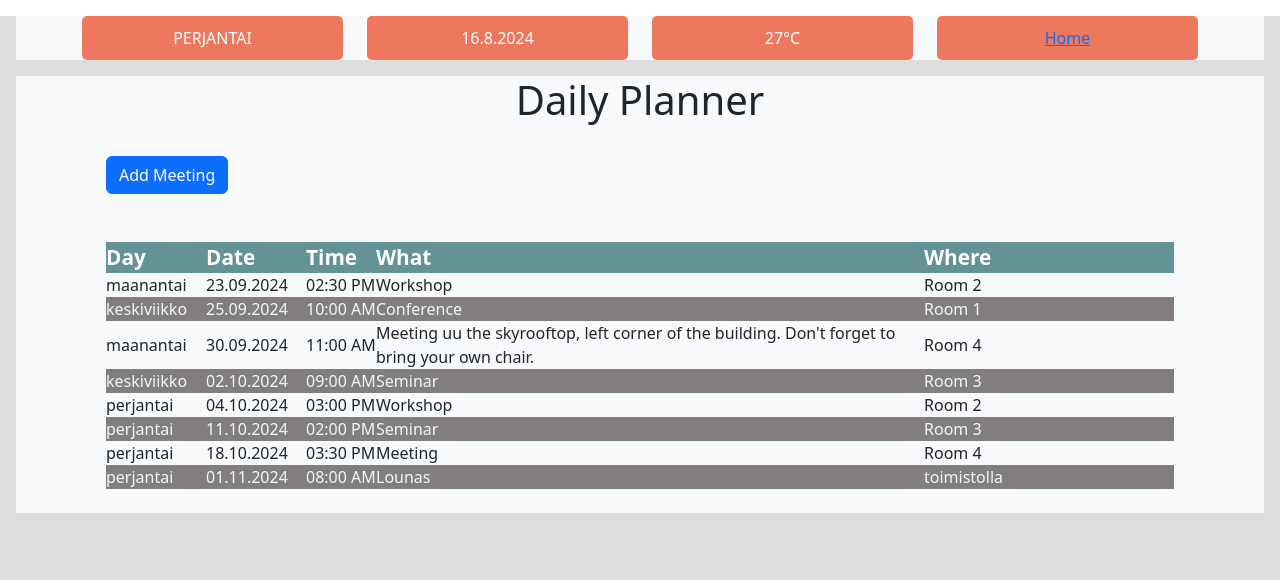
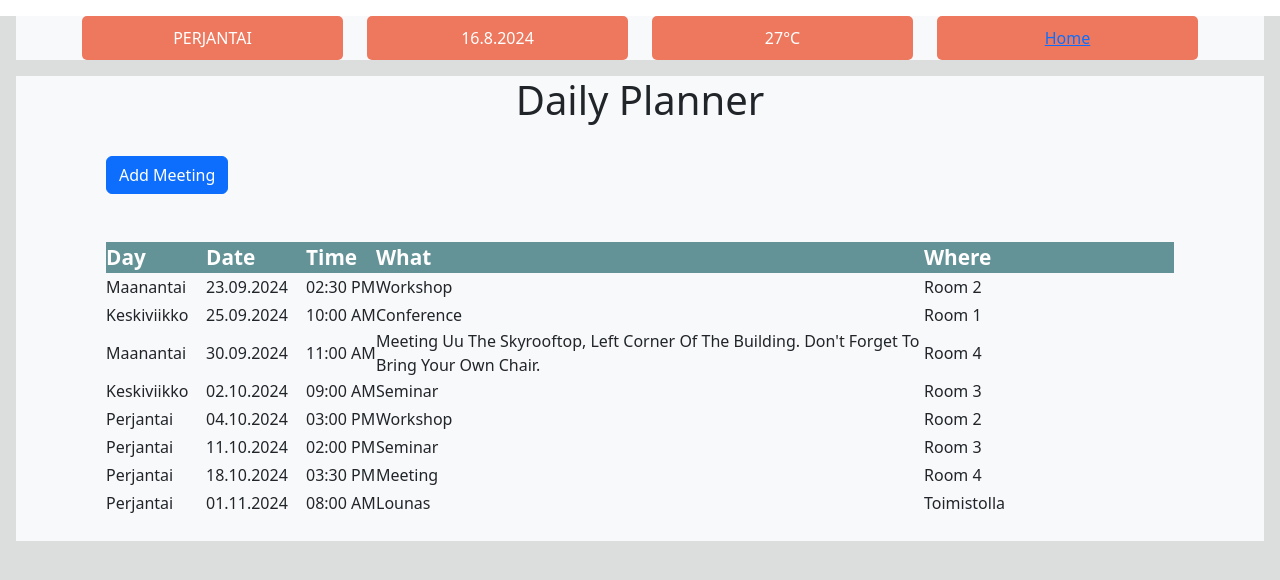
Before and after one commit to mikagitti/DailyPlanner, a Next.js app in the folder dailyplanner/: page /timetable in a window 1280 px wide. Shown: the top 580 px of the page. Built offline with nearby package versions, Linux system fonts and the light colour scheme; data requests are answered from the project's data file.

Commit message:
- Added functionality to show meeting today and tomorrow in different color. Highlight close meetings. - Changed css for rows layout: Font style and row height.

```diff
--- a/dailyplanner/src/app/timetable/components/tableSetup/TableRows.tsx
+++ b/dailyplanner/src/app/timetable/components/tableSetup/TableRows.tsx
@@ -11,16 +11,49 @@ export default function TableRows({ meetings, setSelectedMeeting }: TableBuilder
     return (
         <>
             <tbody className="table-rows">
-                {meetings && meetings.map((item, index) => (
-                    <tr className="table-row" key={index} onClick={() => handleRowClick(item)}>
-                        <td> {getWeekday(item.date)} </td>
-                        <td> {formatDate(item.date)} </td>
-                        <td> {getDigitalTime(item.date)} </td>
-                        <td> {item.event} </td>
-                        <td> {item.location} </td>
-                    </tr>
+                {meetings && meetings.map((item) => (
+                    <ShowTableRow key={item.id} item={item} handleRowClick={handleRowClick} />
                 ))}
             </tbody>
         </>
     );
 }
+
+
+const ShowTableRow = ({ item, handleRowClick }: { item: meetingType, handleRowClick: (item: meetingType) => void }) => {
+    return (
+        <tr className={isTomorrow(item.date)} key={item.id} onClick={() => handleRowClick(item)}>
+            <td> {getWeekday(item.date)} </td>
+            <td> {formatDate(item.date)} </td>
+            <td> {getDigitalTime(item.date)} </td>
+            <td> {item.event} </td>
+            <td> {item.location} </td>
+        </tr>
+    )
+}
+
+const isTomorrow = (date: Date) => {
+
+    const today = new Date();
+    const tomorrow = new Date(today);
+    tomorrow.setDate(today.getDate() + 1);
+
+    const meetingDate = new Date(date);
+
+    if (
+        meetingDate.getDate() === today.getDate() &&
+        meetingDate.getMonth() === today.getMonth() &&
+        meetingDate.getFullYear() === today.getFullYear()
+    ) {
+        return 'table-row today';
+    } else if (
+        meetingDate.getDate() === tomorrow.getDate() &&
+        meetingDate.getMonth() === tomorrow.getMonth() &&
+        meetingDate.getFullYear() === tomorrow.getFullYear()
+    ) {
+        return 'table-row tomorrow';
+    }
+    else {
+        return 'table-row';
+    }
+};
--- a/dailyplanner/src/app/timetable/components/tableSetup/style.css
+++ b/dailyplanner/src/app/timetable/components/tableSetup/style.css
@@ -12,19 +12,29 @@ table {
      transition: background-color 0.1s ease, transform 0.1s ease,
           box-shadow 0.1s ease;
      font-size: 1rem;
+     height: 1.75rem;
+     text-transform: capitalize;
+     gap: 1.5rem;
+}
+
+.table-row.today {
+     color: #020202;
+     background-color: #ff6767e3;
+     text-transform: uppercase;
+     height: 2rem;
+     font-weight: bold;
+}
+
+.table-row.tomorrow {
+     color: #020202;
+     background-color: #978dede3;
 }
 
 .table-rows tr:nth-child(even):hover,
 .table-rows tr:nth-child(odd):hover {
-     background-color: #d88484; /* Change this to your desired highlight color */
-     font-size: 1.15rem;
      font-weight: bold;
      color: black;
      transform: translateY(-3px); /* Slightly lift the row */
-     box-shadow: 0 4px 8px rgba(0, 0, 0, 0.2); /* Add shadow for 3D effect */
+     box-shadow: 0 4px 8px rgba(0, 0, 0, 0.5); /* Add shadow for 3D effect */
+     text-transform: uppercase;
 }
-
-.table-rows tr:nth-child(even) {
-     background-color: #827e7e; /* Light grey background for even rows */
-     color: aliceblue;
-}
```
